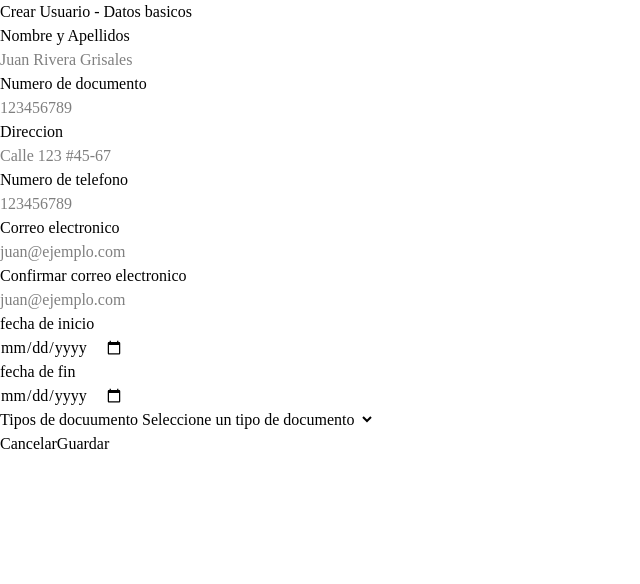
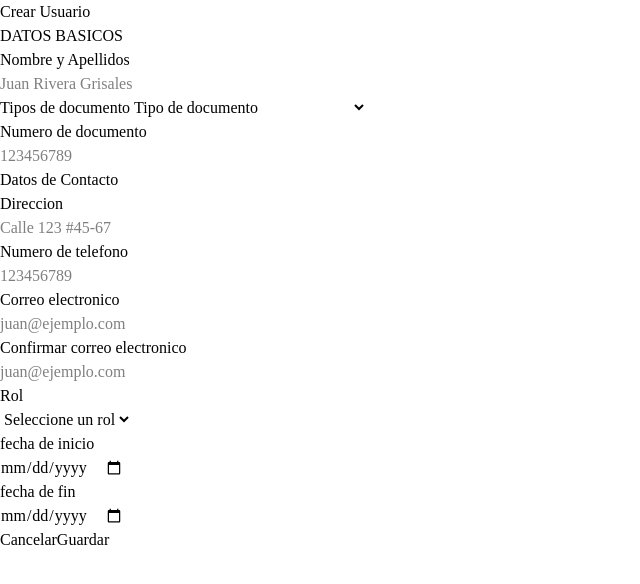
Before and after one commit to m3ch4/curatio-jhonier-actividades-clase-tareas, a React (Vite) app in the folder frontend/curatio/: page / in a window 1280 px wide. Shown: the top 584 px of the page, without its empty margins (0-640 px from the left). Built offline with nearby package versions, Linux system fonts and the light colour scheme.

Commit message:
feat:Organizacion de formulario crear ususario en el componente UserForm, actualizacion de variables con las usadas en fidma, modificacion y creacion de variables para los botones, modificacion del componente select para poner placeholder personalizado solo texto

```diff
--- /dev/null
+++ b/frontend/curatio/public/data/selects/roles.json
@@ -0,0 +1,18 @@
+[
+    {
+        "id": "admin",
+        "label":"Administrador"
+    },
+    {
+        "id": "farm",
+        "label":"Farmacéutica"
+    },
+    {
+        "id": "cliente",
+        "label":"Cliente"
+    },
+    {
+        "id": "invitado",
+        "label":"Invitado"
+    }
+]
--- a/frontend/curatio/src/app/App.jsx
+++ b/frontend/curatio/src/app/App.jsx
@@ -10,11 +10,11 @@ export default function App() {
 
     return(
         <div className="grid grid-cols-1 gap-6  justify-items-center">
-            <h1 className="text-3xl font-bold text-center text-label">
-                Crear Usuario - Datos basicos
+            <h1 className="text-tittles font-bold text-center text-label">
+                Crear Usuario
             </h1>
 
-            <div>
+            <div className="">
                 <UserForm />
                 {/* <CreateUserPage/> */}
                 {/* <DeleteCounter /> */}
--- a/frontend/curatio/src/features/users/components/UserForm.jsx
+++ b/frontend/curatio/src/features/users/components/UserForm.jsx
@@ -2,15 +2,29 @@ import Input from "@/shared/components/Input";
 import Buttom from "../../../shared/components/Button";
 import Select from "../../../shared/components/Select";
 import { useEffect, useState } from "react";
-import { getDocumentTypes } from "../services/selectService";
+import { getDocumentTypes, getRoles } from "../services/selectService";
 
 export default function UserForm() {
+
+{/*==========ESTADOS LISTA TIPOS DOCUMENTO==========*/}
 
   const [documentTypes, setDocumentTypes] = useState([])
 
   useEffect(()=> {
     getDocumentTypes().then(setDocumentTypes)
   },[])
+
+
+{/*==========ESTADOS LISTA ROLES==========*/}
+  const [roles, setRoles] = useState([])
+
+  useEffect(()=> {
+  getRoles().then(setRoles)
+  },[])
+
+
+
+  /*==========EVENTOS/*==========*/
 
   const handleNameChange = (e) => {
     console.log("Nombre del usuario", e.target.value);  {/*Almacenar el ingreso de datos en un input*/}
@@ -21,8 +35,8 @@ export default function UserForm() {
   console.log("Email del usuario", b.target.value);
   };
 
-  const handleButtonSubmit = (s) => {                      {/*Hace referencia a cuando yo salgo del input*/}
-  console.log("Email del usuario", s.target.value);
+  const handleButtonSubmit = (s) => {                      {/*Envia datos del formulario*/}
+  console.log("Datos del formulario", s.target.value);
   };
 
 
@@ -31,8 +45,18 @@ export default function UserForm() {
     <div>
       {/*Formulario para crear el usuario REALIZADO POR JHONIER G */}
 
-      <form className="grid grid-cols-2 space-x-6">
+      <form className="grid grid-cols-1 space-x-6">
         {/*DATOS BASICOS */}
+
+        <h1
+        className="
+        text-center
+        text-subtittles
+        font-bold
+        text-label"
+        >DATOS BASICOS
+        </h1>
+
         <Input
           label="Nombre y Apellidos"
           placeholder="Juan Rivera Grisales"
@@ -40,6 +64,14 @@ export default function UserForm() {
           onChange={handleNameChange}
           >
         </Input>
+
+        <Select
+        label="Tipos de documento"
+        name="documentTypes"
+        options={documentTypes}
+        placeholder="Tipo de documento"
+        >
+        </Select>
 
         <Input
           label="Numero de documento"
@@ -51,6 +83,15 @@ export default function UserForm() {
         </Input>
 
         {/*DATOS DE CONTACTO*/}
+
+        <h1
+        className="
+        text-center
+        text-subtittles
+        font-bold
+        text-label"
+        >Datos de Contacto</h1>
+
         <Input
           label="Direccion"
           placeholder="Calle 123 #45-67"
@@ -80,6 +121,21 @@ export default function UserForm() {
         </Input>
 
         {/*DATOS DE ROL*/}
+
+        <h1
+        className="
+        text-center
+        text-subtittles
+        font-bold
+        text-label">Rol</h1>
+
+        <Select
+        name="roles"
+        options={roles}
+        placeholder="Seleccione un rol"
+        >
+        </Select>
+
         <Input
           label="fecha de inicio"
           placeholder="2023-01-01"
@@ -94,12 +150,6 @@ export default function UserForm() {
           name="endDate">
         </Input>
 
-        <Select
-        label="Tipos de docuumento"
-        name="documentTypes"
-        options={documentTypes}
-        >
-        </Select>
 
         {/*Actions*/}
         <div className="flex items-center justify-center gap-12">
--- a/frontend/curatio/src/features/users/services/selectService.js
+++ b/frontend/curatio/src/features/users/services/selectService.js
@@ -3,3 +3,9 @@ export async function getDocumentTypes() {
     const response = await fetch("/data/selects/documentTypes.json");
     return response.json();
 }
+
+export async function getRoles() {
+    // Con fetch: el archivo debe estar en public/data/selects/roles.json
+    const response = await fetch("/data/selects/roles.json");
+    return response.json();
+}
--- a/frontend/curatio/src/shared/components/Input.jsx
+++ b/frontend/curatio/src/shared/components/Input.jsx
@@ -24,15 +24,12 @@ export default function Input({ label, type = "text", ...props }) {
       {/*Contenerdor del input */}
 
       <div
-
       className="
       relative
       h-12
       flex
       items-center
-      "
-
-      >
+      ">
 
         {/* Area interactiva invisible (48px) */}
         <div
--- a/frontend/curatio/src/shared/components/Select.jsx
+++ b/frontend/curatio/src/shared/components/Select.jsx
@@ -1,19 +1,21 @@
 export default function Select({
     label,
     name,
-    options = []
+    options = [],
+    placeholder,
 }) {
     return (
         <div className="w-[320px]">
             {/*Si el label tiene contenido es igual a truthy si no es falsy  */}
             { label && (
             <label className="
-                text-mostsmall
-                mb-1
-                text-label
-                font-weight
-                font-body
-                font-heading
+            block
+            mb-1
+            text-mostsmall
+            text-label
+            font-weight
+            font-body
+            font-heading
             ">
                 {label}
             </label>
@@ -23,14 +25,15 @@ export default function Select({
             name={name}
             className="
                 w-full
-                h-12
+                h-8
                 rounded-md
                 border
-                border-border
-                px-4
+                border-strong
+                text-center
             ">
 
-                <option value="">Seleccione un tipo de documento</option>
+
+                <option value="">{placeholder}</option>
 
                 {options.map((option) =>  (
                     <option key={option.id} value={option.id}>
--- a/frontend/curatio/src/styles/global.css
+++ b/frontend/curatio/src/styles/global.css
@@ -38,7 +38,18 @@
 
     /*TAMAÑO DE FUENTES*/
     --text-small: var(--fs-size-small);
+    --text-tittles: var(--fs-text-tittles);
+    --text-subtittles: var(--fs-text-subtittles);
     --text-mostsmall: var(--fs-size-mostsmall);
 
 
+    /*BOTONES*/
+    --button-primarybtn: var(--semantic-button-primaryclbtn);
+    --button-primary-hoverbtn: var(--semantic-button-primary-hoverclbtn);
+    --button-secondarybtn: var(--semantic-button-secondaryclbtn);
+    --button-secondaryhoverbtn: var(--semantic-button-secondary-hoverclbtn);
+    --text-button-primarybtn: var(--semantic-text-button-primarycltext);
+    --text-button-secondarybtn: var(--semantic-text-button-secondarycltext);
+
+
 }
--- a/frontend/curatio/src/styles/semantic.css
+++ b/frontend/curatio/src/styles/semantic.css
@@ -31,7 +31,7 @@
   /*/*Nuevo creado por Jhonier para los textos de labes y placeholders*/
   --semantic-text-label: var(--color-black); /* Texto de labels y placeholder según mi diseño */
 
-    /*BORDER*/
+  /*BORDER*/
     --semantic-border: var(--color-secondary-500);/*Borde principal*/
     --semantic-border-strong: var(--color-black);/*Bordes mas fuertes, */
 
@@ -41,8 +41,25 @@
     --semantic-warning: var(--color-yellow-300);
 
     /*TAMAÑO DE TEXTOS*/
-    --fs-size-small: var(--fs-xxxs);
+    --fs-text-tittles: var(--fs-sm); /*2rem 32 px*/
+    --fs-text-subtittles: var(--fs-xs); /*24px*/
+    --fs-size-small: var(--fs-xxxs); /*1rem 16 px*/
     --fs-size-mostsmall: var(--fs-xxxxs); /*8px*/
+
+
+
+    /*BOTONES*/
+    --semantic-button-primaryclbtn: var(--color-primary-400);
+    --semantic-button-primary-hoverclbtn: var(--color-primary-900);
+    --semantic-button-secondaryclbtn: var(--color-secondary-500);
+    --semantic-button-secondary-hoverclbtn: var(--color-secondary-700);
+    --semantic-text-button-primarycltext: var(--color-white);
+    --semantic-text-button-secondarycltext: var(--color-black);
+    --semantic-text-button-primaryfont: var(--font-roboto);
+    --semantic-text-button-secondaryfont: var(--font-lora);
+
+
+
 
     /*YA NO DEPENDEMOS DE NOMBRES DE COLOR,
         DEPENDEMOS DE INTENCIÓN
--- a/frontend/curatio/src/styles/token.css
+++ b/frontend/curatio/src/styles/token.css
@@ -1,35 +1,35 @@
 /*Se ingresan las variables tal y como estan en la guia de estilos*/
-
+/*ACTUALIZACION DE VARIABLES CON LAS USADAS EN FIGMA*/
 :root {
 
     /*Primary color*/
-    --color-primary-950: #F0F4FD;
-    --color-primary-900: #393B76;
-    --color-primary-800: #3D3D8F;
-    --color-primary-700: #4C4BB7;
-    --color-primary-600: #5B5BD0;
-    --color-primary-500: #767EDE;
-    --color-primary-400: #919EE8;
-    --color-primary-300: #B0BFF1;
-    --color-primary-200: #CED8F7;
-    --color-primary-100: #E4EAFB;
-    --color-primary-50: #F0F4FD;
+    --color-primary-950: #070E13;
+    --color-primary-900: #122835;
+    --color-primary-800: #1E4257;
+    --color-primary-700: #2A5C7A;
+    --color-primary-600: #35769C;
+    --color-primary-500: #4190BE;
+    --color-primary-400: #63A4CA;
+    --color-primary-300: #96C2DB;
+    --color-primary-200: #A8CCE1;
+    --color-primary-100: #CAE0ED;
+    --color-primary-50: #ECF4F8;
 
     /*secondary color*/
 
-    --color-secondary-950: #141F1E;
-    --color-secondary-900: #2A3736;
-    --color-secondary-800: #2F403F;
-    --color-secondary-700: #364F4D;
-    --color-secondary-600: #41605D;
-    --color-secondary-500: #537975;
-    --color-secondary-400: #6D948F;
-    --color-secondary-300: #94B4AF;
-    --color-secondary-200: #BDD2CE;
-    --color-secondary-100: #DEE9E7;
-    --color-secondary-50: #F5F8F7;
+    --color-secondary-950: #071212;
+    --color-secondary-900: #143431;
+    --color-secondary-800: #205551;
+    --color-secondary-700: #2D7670;
+    --color-secondary-600: #3A9890;
+    --color-secondary-500: #46B9AF;
+    --color-secondary-400: #67C5BE;
+    --color-secondary-300: #89D2CC;
+    --color-secondary-200: #AADFDA;
+    --color-secondary-100: #CBEBE9;
+    --color-secondary-50: #EDF8F7;
 
-    /*Terciario*/
+    /*Terciario NO SE USA*/
     --color-tertiary-950: #172554;
     --color-tertiary-900: #1E378A;
     --color-tertiary-800: #1E3FAF;
@@ -62,7 +62,7 @@
 
     /*Se realiza correccion en el almacenado*/
     --font-roboto: "Roboto";
-    --font-secondary: "Lora";
+    --font-lora: "Lora";
 
     /*Variants typhografic*/
       /* Font weights */
@@ -80,7 +80,7 @@
 --fs-lg: 3.2rem;      /* 51.2px */
 --fs-md: 2.4rem;      /* 38.4px */
 --fs-sm: 2.0rem;      /* 32px */
---fs-xs: 1.6rem;      /* 25.6px */
+--fs-xs: 1.5rem;      /* 24px Modificada: Para subtitulos Jhonier*/
 --fs-xxs: 1.4rem;     /* 22.4px */
 
 /*Se ajusta variable a 16px (1rem) para que coincida con
@@ -93,5 +93,4 @@ que lamentar*/
 /*Se agrega variable para texto muy pequeño*/
 --fs-xxxxs: 0.5rem;   /* 8px */
 
-
 }
```
Also changed, not shown: frontend/curatio/src/data/selects/roles.json (added, +18 -0 lines).
